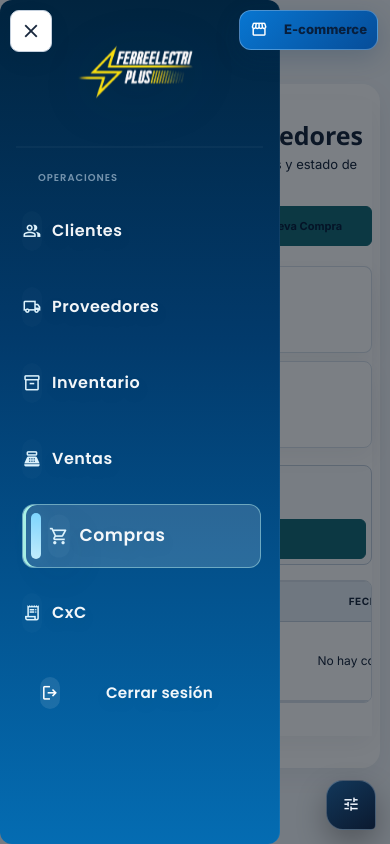
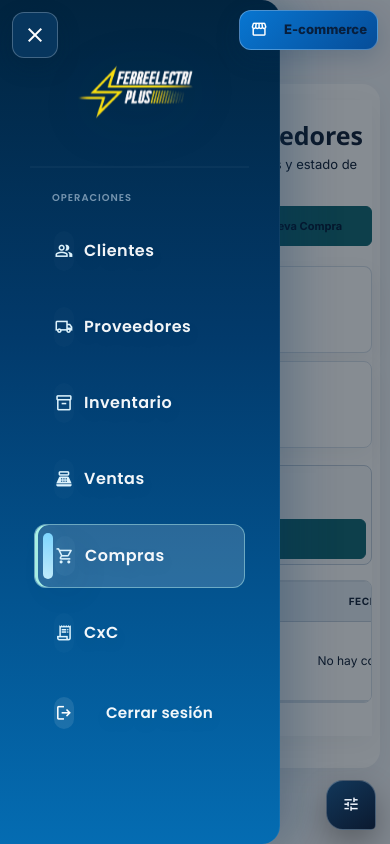
Before and after one commit to gregory283-cmd/ferreelectri-plus, a Django app: page /admin-panel/compras/ in a window 390 px wide, after a click on "menu". Run offline with Django 5.2, Linux system fonts and the light colour scheme; the visitor is signed in with stand-in values (Sample User, id 1); data that the repository does not hold is empty; parts of the project's set-up code (start-up, migrations or seed data) failed here and were passed over; some libraries are stand-ins or nearby versions.

Commit message:
Hace responsive el sidebar administrativo

```diff
--- a/dashboard/templates/base/pan_con_queso.html
+++ b/dashboard/templates/base/pan_con_queso.html
@@ -1486,9 +1486,122 @@
             font-size: 0.8rem;
             font-weight:700;
         }
+        #admin-sidebar-toggle,
+        #admin-sidebar-backdrop {
+            display: none;
+        }
+
+        .navbar .sidebar-menu li,
+        .navbar .sidebar-menu li:hover,
+        .navbar .sidebar-menu li > a,
+        .navbar .sidebar-menu li:hover > a,
+        .navbar .sidebar-menu li > a.active,
+        .navbar .sidebar-menu li .label,
+        .navbar .sidebar-menu li .material-symbols-outlined {
+            transform: none !important;
+        }
+
+        .navbar .sidebar-menu li > a .label {
+            min-width: 0;
+            overflow-wrap: anywhere;
+        }
+
         @media (max-width: 900px) {
-            .navbar { position: relative; width: 100%; border-radius: 12px; box-shadow:none; }
-            .main-content { margin-left: 0; }
+            #admin-sidebar {
+                position: fixed !important;
+                inset: 0 auto 0 0 !important;
+                width: min(280px, calc(100vw - 56px)) !important;
+                max-width: calc(100vw - 56px) !important;
+                height: 100vh !important;
+                height: 100dvh !important;
+                padding: 20px 14px !important;
+                align-items: stretch !important;
+                overflow-x: hidden !important;
+                overflow-y: auto !important;
+                border-radius: 0 18px 18px 0 !important;
+                transform: translateX(-105%) !important;
+                transition: transform 220ms ease, box-shadow 220ms ease !important;
+                z-index: 1200 !important;
+            }
+
+            body.admin-sidebar-open #admin-sidebar {
+                transform: translateX(0) !important;
+                box-shadow: 14px 0 48px rgba(2,48,89,0.28) !important;
+            }
+
+            #admin-sidebar .sidebar-menu {
+                width: 100% !important;
+                min-width: 0;
+                padding: 6px 0 0;
+            }
+
+            #admin-sidebar .sidebar-menu li {
+                min-width: 0;
+                padding: 4px 0;
+            }
+
+            #admin-sidebar .sidebar-menu li > a {
+                width: 100%;
+                min-width: 0;
+                padding: 10px 8px;
+                gap: 8px;
+                white-space: normal;
+            }
+
+            #admin-sidebar .sidebar-menu li > a .label {
+                flex: 1 1 auto;
+                white-space: normal;
+                overflow-wrap: anywhere;
+            }
+
+            #admin-sidebar-toggle {
+                position: fixed;
+                top: max(12px, env(safe-area-inset-top));
+                left: 12px;
+                z-index: 1301;
+                display: grid;
+                width: 46px;
+                height: 46px;
+                place-items: center;
+                padding: 0;
+                border: 1px solid rgba(255,255,255,.24);
+                border-radius: 12px;
+                background: #07365e;
+                color: #fff;
+                box-shadow: 0 8px 22px rgba(2,32,56,.22);
+                cursor: pointer;
+            }
+
+            #admin-sidebar-toggle .material-symbols-outlined {
+                color: #fff;
+                font-size: 24px !important;
+            }
+
+            #admin-sidebar-backdrop {
+                position: fixed;
+                inset: 0;
+                z-index: 1190;
+                display: none;
+                padding: 0;
+                border: 0;
+                background: rgba(3,16,29,.48);
+            }
+
+            body.admin-sidebar-open #admin-sidebar-backdrop {
+                display: block;
+            }
+
+            .main-content {
+                width: 100% !important;
+                max-width: 100% !important;
+                min-width: 0;
+                margin-left: 0 !important;
+                padding: 76px 16px 24px !important;
+            }
+        }
+
+        @media (prefers-reduced-motion: reduce) {
+            #admin-sidebar { transition: none !important; }
         }
         .sidebar-menu svg,
         .logout-button svg,
--- a/dashboard/tests.py
+++ b/dashboard/tests.py
@@ -2752,6 +2752,10 @@ class AdminPWASecurityTest(TestCase):
 
         self.assertEqual(response.status_code, 200)
         self.assertContains(response, 'id="admin-sidebar-toggle"')
+        self.assertContains(response, 'body.admin-sidebar-open #admin-sidebar')
+        self.assertContains(response, 'width: min(280px, calc(100vw - 56px)) !important;')
+        self.assertContains(response, 'body.admin-sidebar-open #admin-sidebar-backdrop')
+        self.assertContains(response, '.navbar .sidebar-menu li:hover > a')
         self.assertContains(response, 'id="admin-ecommerce-link"')
         self.assertNotContains(response, 'class="quiet-action ecommerce-action"')
         self.assertNotContains(response, 'class="label">E-commerce</span>')
```
